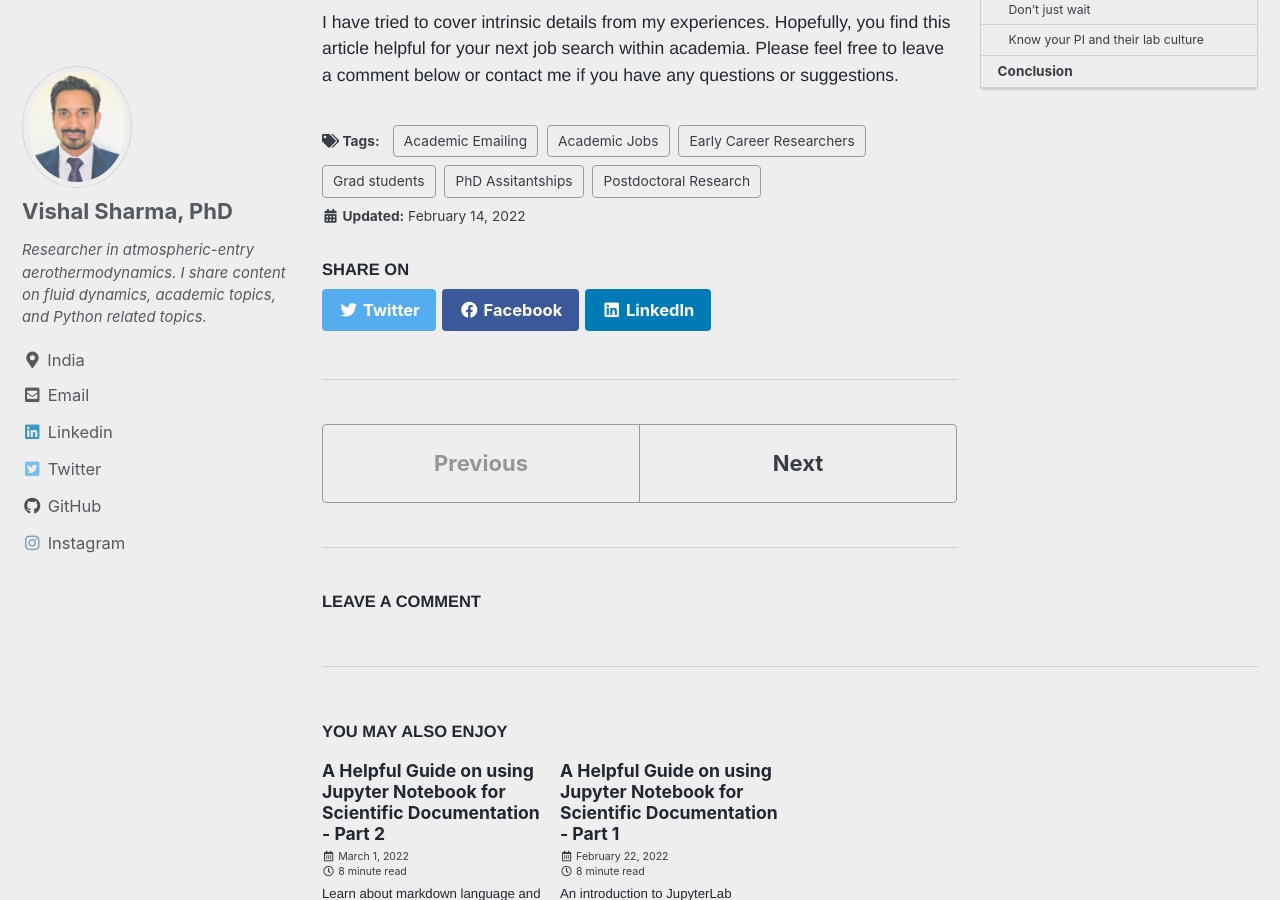
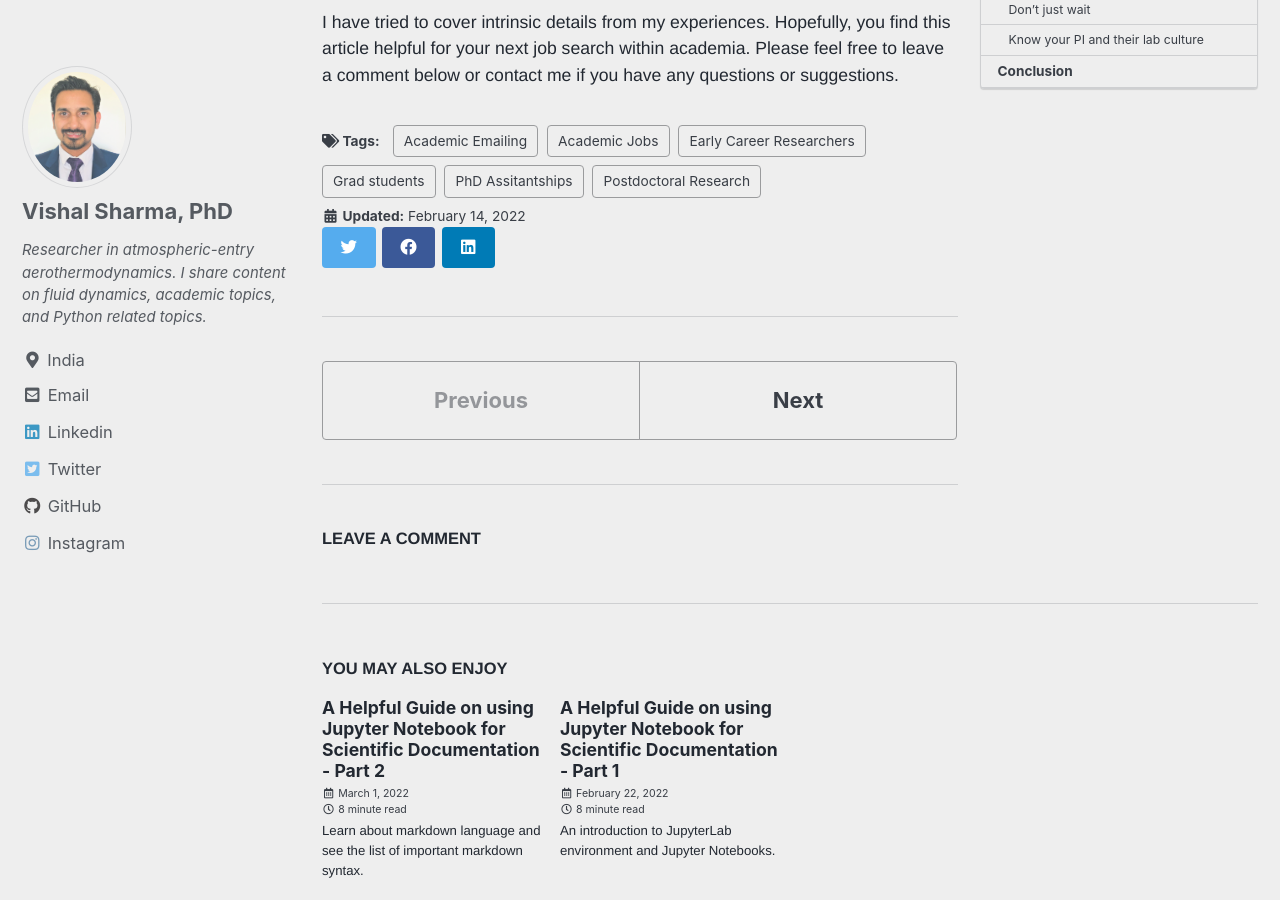
Before and after one commit to vxsharma-14/vxsharma-14.github.io, a Jekyll site: the page built from _posts/2022-02-13-how-to-email-for-academic-positions.md, in a window 1280 px wide and 900 px high, scrolled down 6439 px. Built offline with Jekyll 4.4.1, drawn with Linux system fonts in a browser that asks for light colours; cached includes are drawn as plain includes.

Commit message:
Placed social sharing icons at the top of post and removed names

```diff
--- a/_includes/social-share.html
+++ b/_includes/social-share.html
@@ -1,11 +1,11 @@
 <section class="page__share">
-  {% if site.data.ui-text[site.locale].share_on_label %}
+  <!--{% if site.data.ui-text[site.locale].share_on_label %}
     <h4 class="page__share-title">{{ site.data.ui-text[site.locale].share_on_label | default: "Share on" }}</h4>
-  {% endif %}
+  {% endif %}-->
 
-  <a href="https://twitter.com/intent/tweet?{% if site.twitter.username %}via={{ site.twitter.username | url_encode }}&{% endif %}text={{ page.title | url_encode }}%20{{ page.url | absolute_url | url_encode }}" class="btn btn--twitter" onclick="window.open(this.href, 'window', 'left=20,top=20,width=500,height=500,toolbar=1,resizable=0'); return false;" title="{{ site.data.ui-text[site.locale].share_on_label | default: 'Share on' }} Twitter"><i class="fab fa-fw fa-twitter" aria-hidden="true"></i><span> Twitter</span></a>
+  <a href="https://twitter.com/intent/tweet?{% if site.twitter.username %}via={{ site.twitter.username | url_encode }}&{% endif %}text={{ page.title | url_encode }}%20{{ page.url | absolute_url | url_encode }}" class="btn btn--twitter" onclick="window.open(this.href, 'window', 'left=20,top=20,width=500,height=500,toolbar=1,resizable=0'); return false;" title="{{ site.data.ui-text[site.locale].share_on_label | default: 'Share on' }} Twitter"><i class="fab fa-fw fa-twitter" aria-hidden="true"></i><span> </span></a>
 
-  <a href="https://www.facebook.com/sharer/sharer.php?u={{ page.url | absolute_url | url_encode }}" class="btn btn--facebook" onclick="window.open(this.href, 'window', 'left=20,top=20,width=500,height=500,toolbar=1,resizable=0'); return false;" title="{{ site.data.ui-text[site.locale].share_on_label | default: 'Share on' }} Facebook"><i class="fab fa-fw fa-facebook" aria-hidden="true"></i><span> Facebook</span></a>
+  <a href="https://www.facebook.com/sharer/sharer.php?u={{ page.url | absolute_url | url_encode }}" class="btn btn--facebook" onclick="window.open(this.href, 'window', 'left=20,top=20,width=500,height=500,toolbar=1,resizable=0'); return false;" title="{{ site.data.ui-text[site.locale].share_on_label | default: 'Share on' }} Facebook"><i class="fab fa-fw fa-facebook" aria-hidden="true"></i><span> </span></a>
 
-  <a href="https://www.linkedin.com/shareArticle?mini=true&url={{ page.url | absolute_url | url_encode }}" class="btn btn--linkedin" onclick="window.open(this.href, 'window', 'left=20,top=20,width=500,height=500,toolbar=1,resizable=0'); return false;" title="{{ site.data.ui-text[site.locale].share_on_label | default: 'Share on' }} LinkedIn"><i class="fab fa-fw fa-linkedin" aria-hidden="true"></i><span> LinkedIn</span></a>
+  <a href="https://www.linkedin.com/shareArticle?mini=true&url={{ page.url | absolute_url | url_encode }}" class="btn btn--linkedin" onclick="window.open(this.href, 'window', 'left=20,top=20,width=500,height=500,toolbar=1,resizable=0'); return false;" title="{{ site.data.ui-text[site.locale].share_on_label | default: 'Share on' }} LinkedIn"><i class="fab fa-fw fa-linkedin" aria-hidden="true"></i><span> </span></a>
 </section>
```
